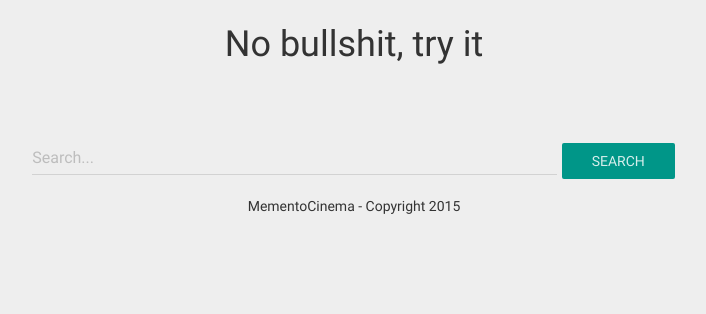
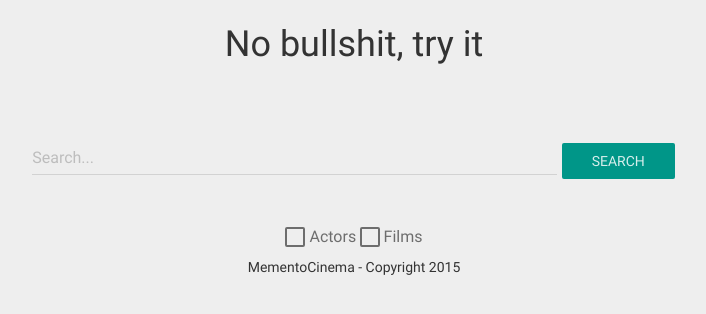
Before and after one commit to Hexabinome/Web_Semantique, a Flask app: page / in a window 1280 px wide. Shown: the part 131-445 px from the top of the page, without its empty margins (286-992 px from the left). Run offline with Flask 2, Linux system fonts and the light colour scheme; some libraries are stand-ins or nearby versions.

Commit message:
Checkbox in index page + some js

```diff
--- a/static/css/custom.css
+++ b/static/css/custom.css
@@ -1,3 +1,8 @@
 body{
     background-color: #f4f4f4;
 }
+
+/* Taille de la zone de recherche */
+#searchInput{
+    width: 525px;
+}
--- /dev/null
+++ b/static/js/custom.js
@@ -0,0 +1,3 @@
+/**
+ * Created by elmhaidara on 20/11/15.
+ */
--- a/templates/base.html
+++ b/templates/base.html
@@ -12,9 +12,15 @@
 
         <!-- jQuery library -->
         <script src="https://ajax.googleapis.com/ajax/libs/jquery/1.11.3/jquery.min.js"></script>
-
-        <!-- Latest compiled JavaScript -->
+        <!-- Latest compiled JavaScript for bootstrap -->
         <script src="{{ url_for('static',filename='js/bootstrap.min.js') }}"></script>
+        <script src="{{ url_for('static',filename='js/ripples.min.js') }}"></script>
+        <script src="{{ url_for('static',filename='js/material.min.js') }}"></script>
+        <script>
+            $(document).ready(function () {
+                $.material.init();
+            });
+        </script>
 
         <title>MementoCinema {% block title %}{% endblock %}</title>
     {% endblock %}
--- a/templates/index.html
+++ b/templates/index.html
@@ -11,14 +11,29 @@
     </div>
     <div class="row">
         <form class="form-inline" action="{{ url_for('search') }}" method=post role="form">
-            <div class="row" >
+            <div class="row">
                 <div class="form-group">
-                    <input class="form-control" style="width: 525px" placeholder="Search..." required type=text name=search> </input>
+                    <input id="searchInput" class="form-control" placeholder="Search..." required type=text
+                           name=search>
                 </div>
                 <div class="form-group">
                     <input type="submit" class="btn btn-primary" value="Search">
                 </div>
             </div>
+            <div class="row">
+                <div class="form-group">
+                    <div class="checkbox">
+                        <label>
+                            <input name="actors" type="checkbox"> Actors
+                        </label>
+                    </div>
+                    <div class="checkbox">
+                        <label>
+                            <input name="films" type="checkbox"> Films
+                        </label>
+                    </div>
+                </div>
+            </div>
         </form>
     </div>
 {% endblock %}
```
